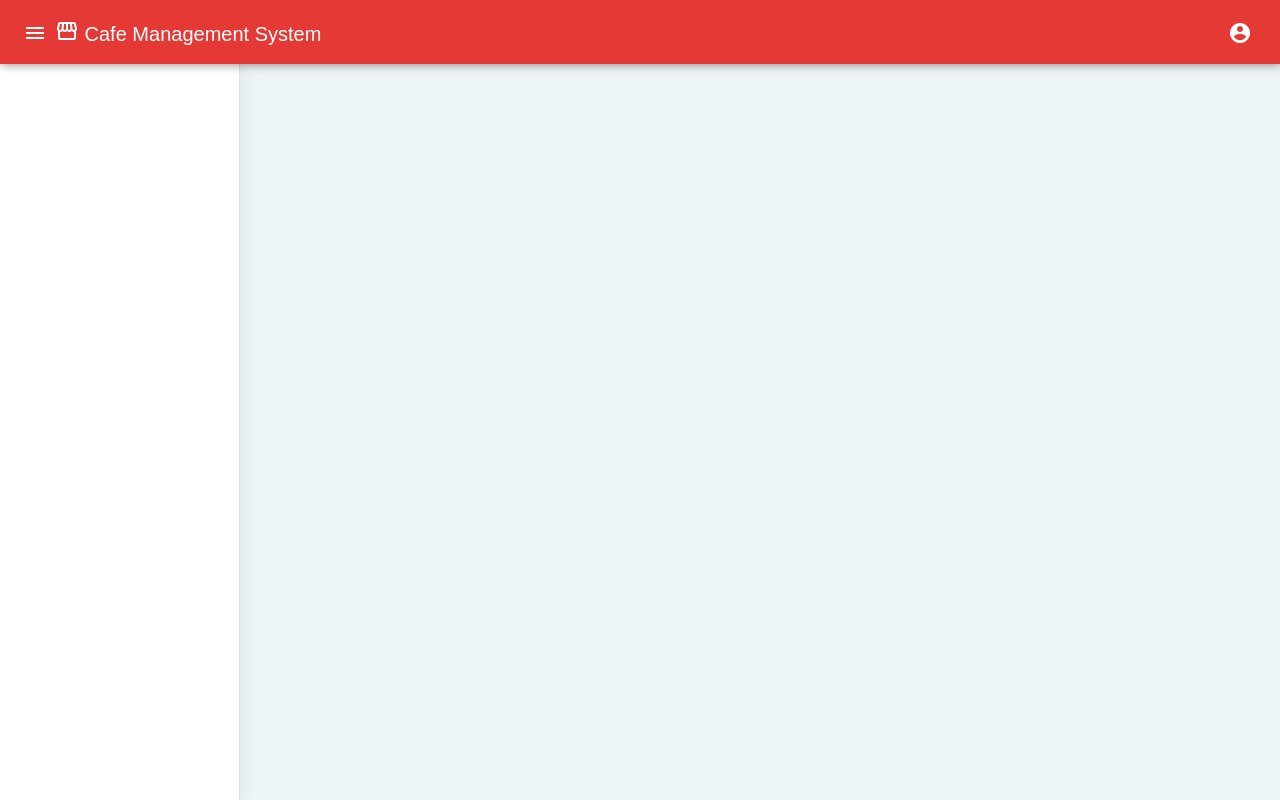
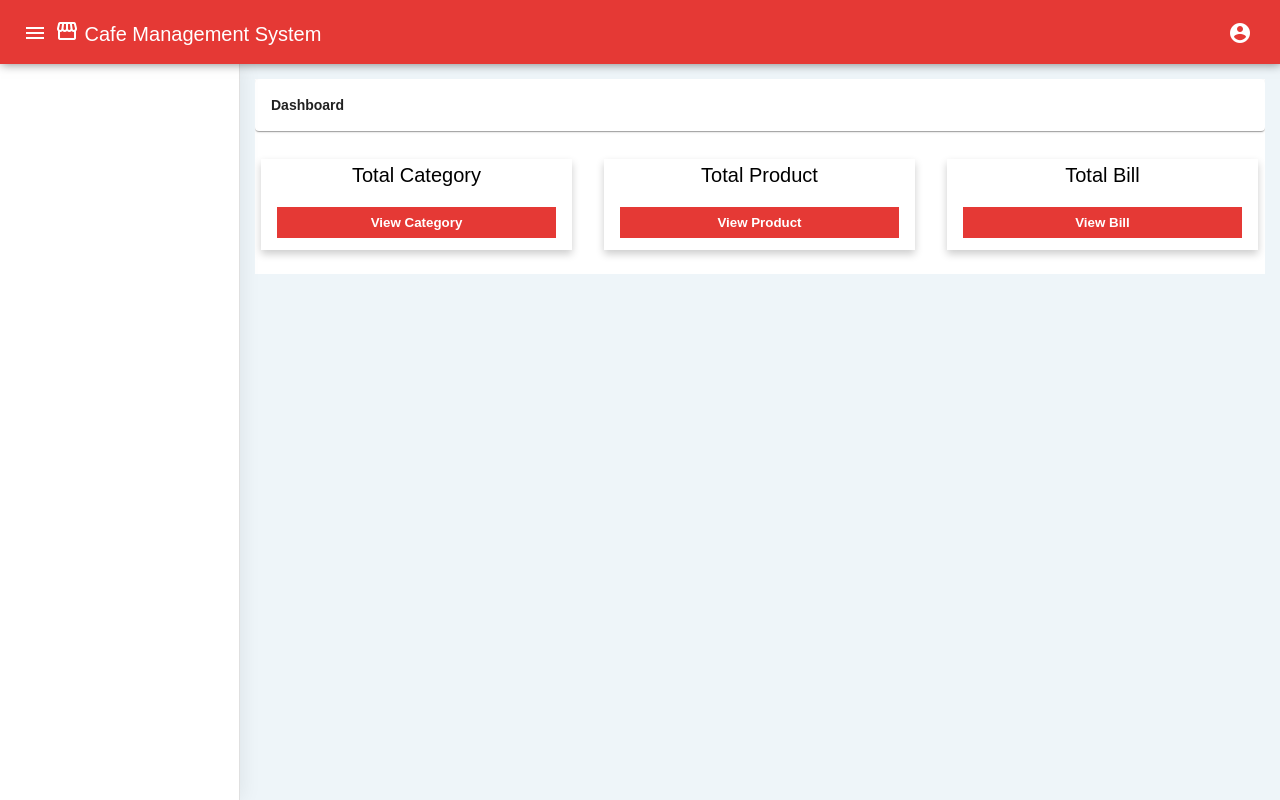
Before and after one commit to abhishah-16/cafe-management-system, an Angular app in the folder frontend/: page /cafe/dashboard in a window 1280 px wide. Built offline with nearby package versions, Linux system fonts and the light colour scheme; no server answers; sample sign-in values are in the browser's storage.

Commit message:
[added] dashboard component

```diff
--- a/frontend/src/app/dashboard/dashboard.component.html
+++ b/frontend/src/app/dashboard/dashboard.component.html
@@ -0,0 +1,34 @@
+<body>
+    <mat-card>
+        <b><span>Dashboard</span></b>
+    </mat-card><br>
+    <div class="row">
+        <div class="column">
+            <div class="card">
+                <div class="container">
+                    <h2 class="title">Total Category</h2>
+                    <h1 class="title">{{data?.category}}</h1>
+                    <p><button class="button" [routerLink]="['/cafe/category']">View Category</button></p>
+                </div>
+            </div>
+        </div>
+        <div class="column">
+            <div class="card">
+                <div class="container">
+                    <h2 class="title">Total Product</h2>
+                    <h1 class="title">{{data?.product}}</h1>
+                    <p><button class="button" [routerLink]="['/cafe/product']">View Product</button></p>
+                </div>
+            </div>
+        </div>
+        <div class="column">
+            <div class="card">
+                <div class="container">
+                    <h2 class="title">Total Bill</h2>
+                    <h1 class="title">{{data?.bill}}</h1>
+                    <p><button class="button" [routerLink]="['/cafe/bill']">View Bill</button></p>
+                </div>
+            </div>
+        </div>
+    </div>
+</body>
--- a/frontend/src/app/dashboard/dashboard.component.ts
+++ b/frontend/src/app/dashboard/dashboard.component.ts
@@ -1,4 +1,8 @@
+import { THIS_EXPR } from '@angular/compiler/src/output/output_ast';
 import { Component, AfterViewInit } from '@angular/core';
+import { DashboardService } from '../services/dashboard.service';
+import { SnackbarService } from '../services/snackbar.service';
+import { GlobalConstants } from '../shared/global-constant';
 
 @Component({
 	selector: 'app-dashboard',
@@ -6,9 +10,29 @@ import { Component, AfterViewInit } from '@angular/core';
 	styleUrls: ['./dashboard.component.scss']
 })
 export class DashboardComponent implements AfterViewInit {
-
+	responsemessage: any
+	data: any
 	ngAfterViewInit() { }
 
-	constructor() {
+	constructor(
+		private dashboardservice: DashboardService,
+		private snackbarservice: SnackbarService
+
+	) {
+		this.dashboardData()
+	}
+	dashboardData() {
+		this.dashboardservice.getDetails().subscribe((res: any) => {
+			this.data = res
+		}, (error: any) => {
+			console.log(error)
+			if (error.error) {
+				this.responsemessage = error.error
+			}
+			else {
+				this.responsemessage = GlobalConstants.genericerror
+			}
+			this.snackbarservice.opensnackbar(this.responsemessage, GlobalConstants.error)
+		})
 	}
 }
--- a/frontend/src/app/services/token.interceptor.ts
+++ b/frontend/src/app/services/token.interceptor.ts
@@ -16,7 +16,7 @@ export class TokenInterceptor implements HttpInterceptor {
 
   intercept(request: HttpRequest<unknown>, next: HttpHandler): Observable<HttpEvent<unknown>> {
     const token = localStorage.getItem('token')
-    console.log(token)
+    // console.log(token)
     if (token) {
       request = request.clone({
         setHeaders: { Authorization: `Bearer ${token}` }
```
